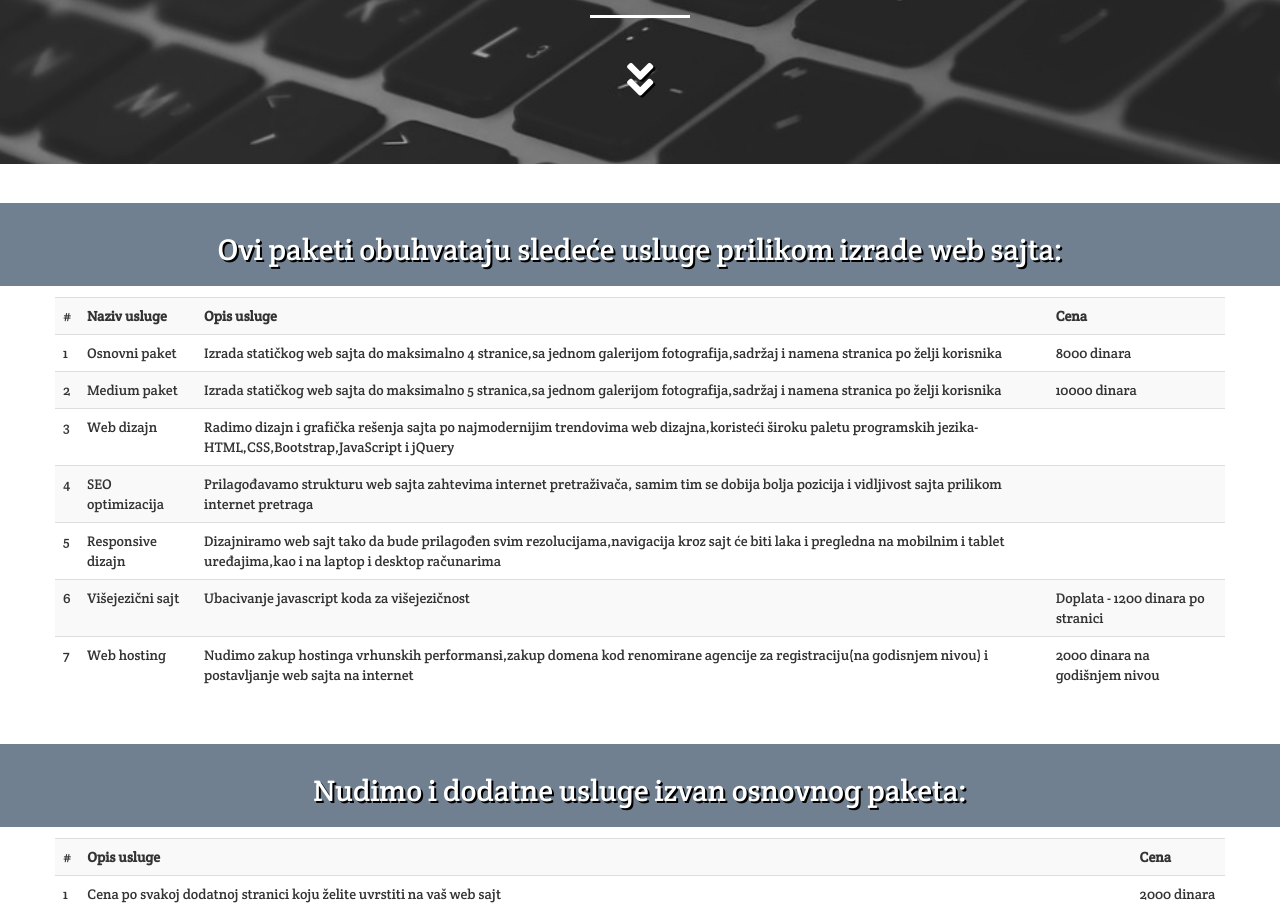
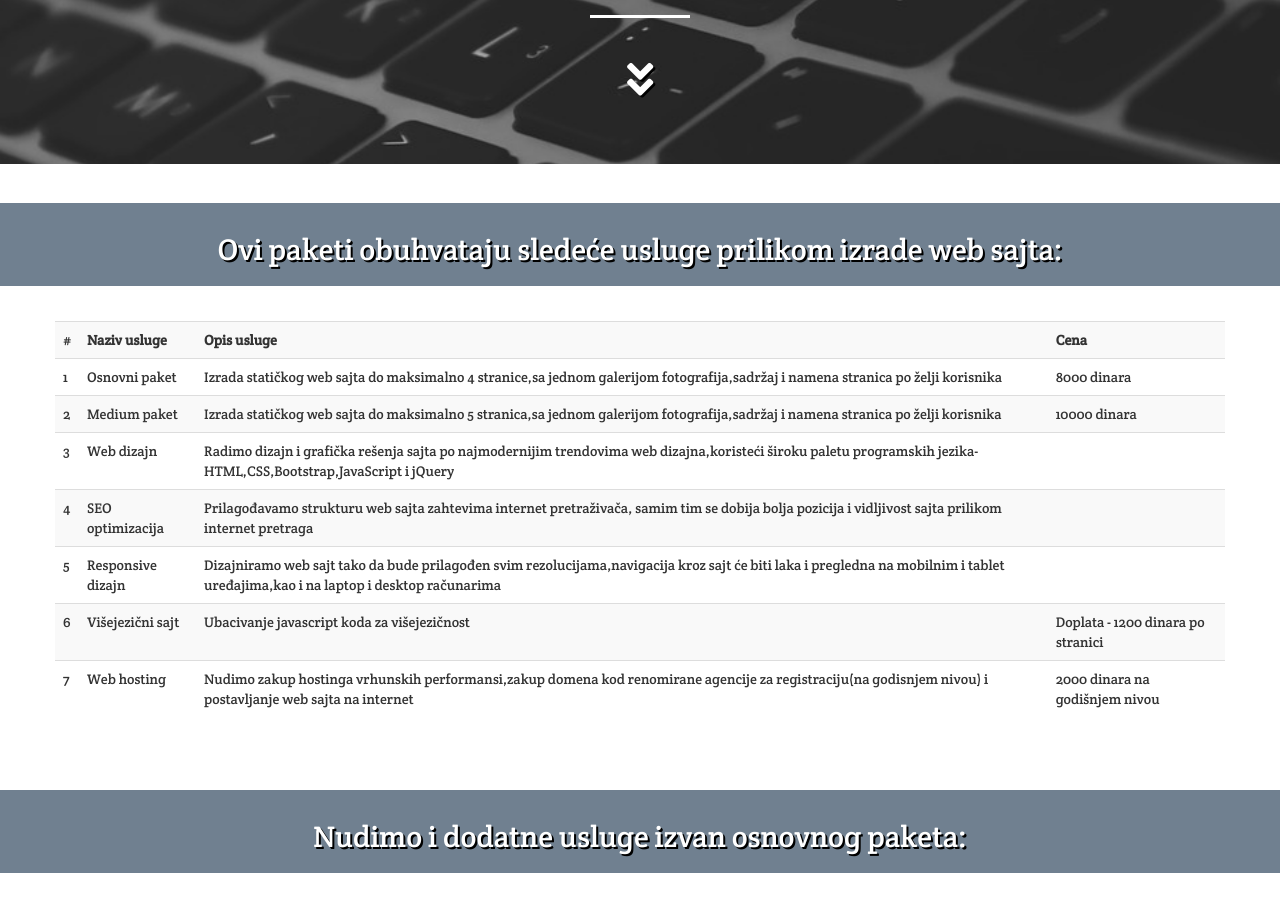
Before and after one commit to opalab18/NDS, a plain HTML site: page usluge-i-cenovnik.html in a window 1280 px wide. Shown: the part 363-1269 px from the top of the page. Drawn offline with nearby package versions, Linux system fonts and the light colour scheme.

Commit message:
Table update

```diff
--- a/css/style.css
+++ b/css/style.css
@@ -542,7 +542,7 @@ hr{
 }
 
 #usluge table{
-	margin: 1% 0;
+	margin: 3% 0;
 }
 #uslugefoot{
 	text-align:center;
```
